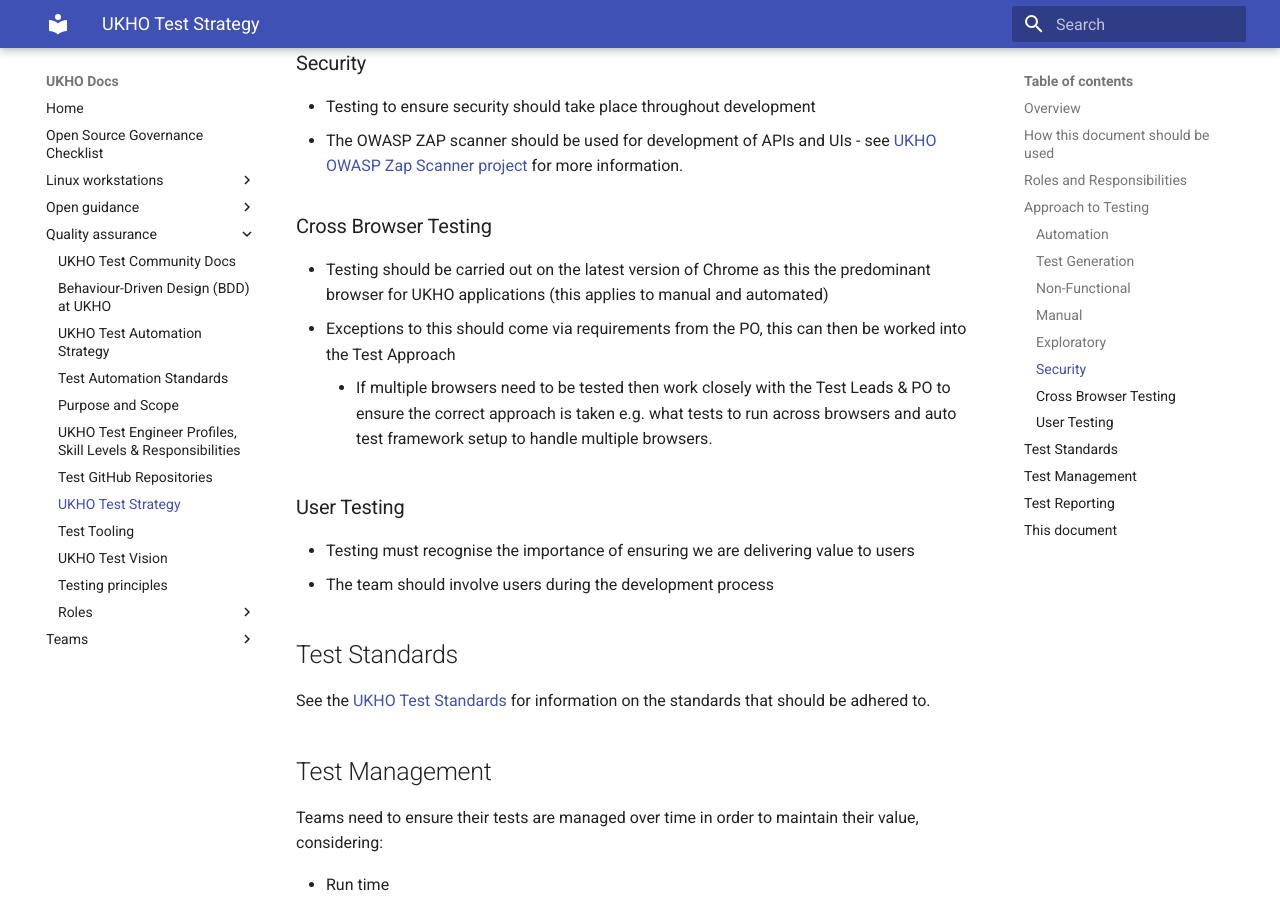
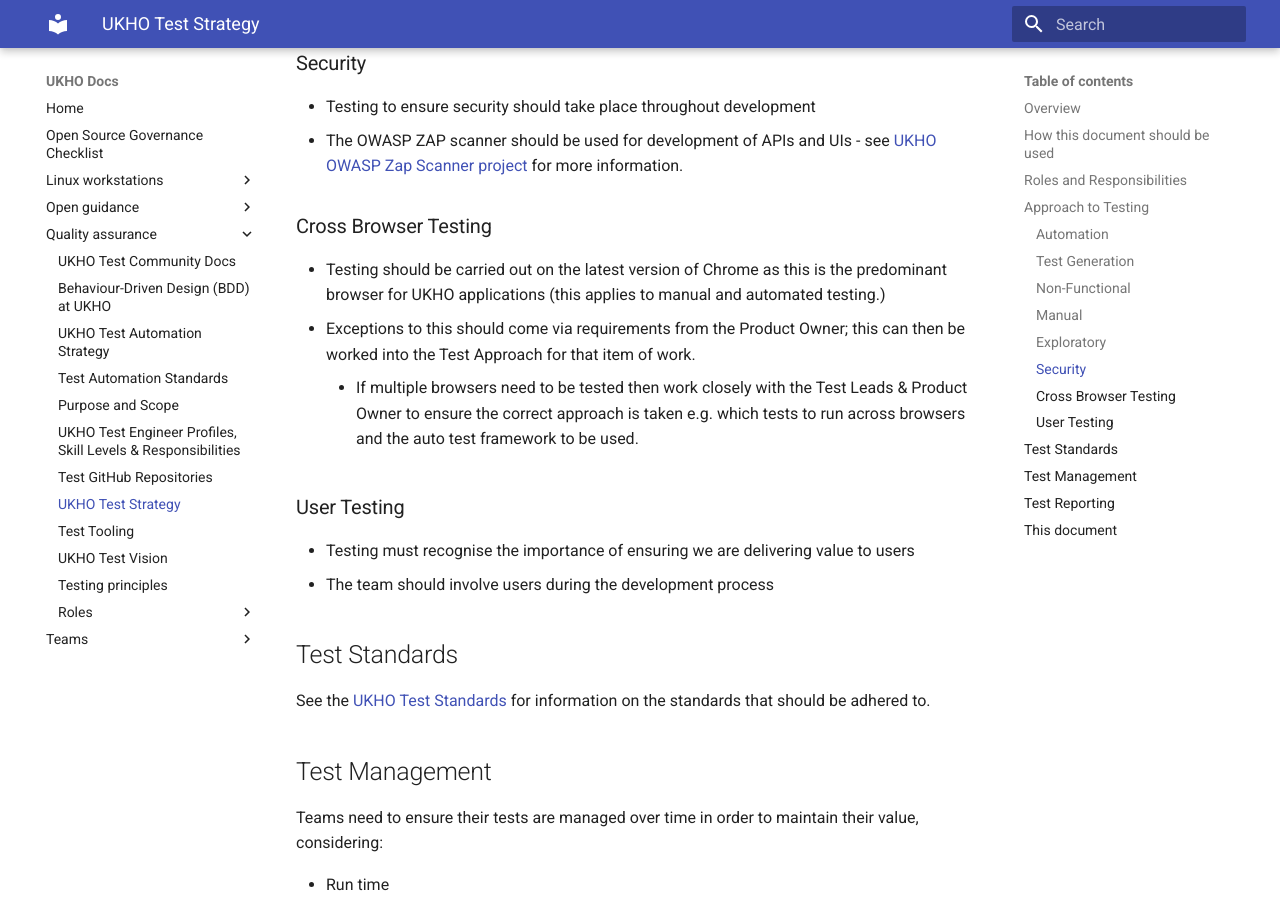
Before and after one commit to UKHO/docs, an MkDocs documentation site: the page built from docs/quality-assurance/test-strategy.md, in a window 1280 px wide and 900 px high, scrolled down 1544 px. Built offline with MkDocs 1.6.1 and Material for MkDocs 9.7.7, drawn with Linux system fonts in a browser that asks for light colours.

Commit message:
Minor editing changes

```diff
--- a/docs/quality-assurance/test-strategy.md
+++ b/docs/quality-assurance/test-strategy.md
@@ -48,9 +48,9 @@ Teams should adhere to this strategy when determining their team approach to tes
 
 ### Cross Browser Testing
 
-* Testing should be carried out on the latest version of Chrome as this the predominant browser for UKHO applications (this applies to manual and automated)
-* Exceptions to this should come via requirements from the PO, this can then be worked into the Test Approach
-	* If multiple browsers need to be tested then work closely with the Test Leads & PO to ensure the correct approach is taken e.g. what tests to run across browsers and auto test framework setup to handle multiple browsers.
+* Testing should be carried out on the latest version of Chrome as this is the predominant browser for UKHO applications (this applies to manual and automated testing.)
+* Exceptions to this should come via requirements from the Product Owner; this can then be worked into the Test Approach for that item of work.
+	* If multiple browsers need to be tested then work closely with the Test Leads & Product Owner to ensure the correct approach is taken e.g. which tests to run across browsers and the auto test framework to be used.
 
 ### User Testing
 
```
